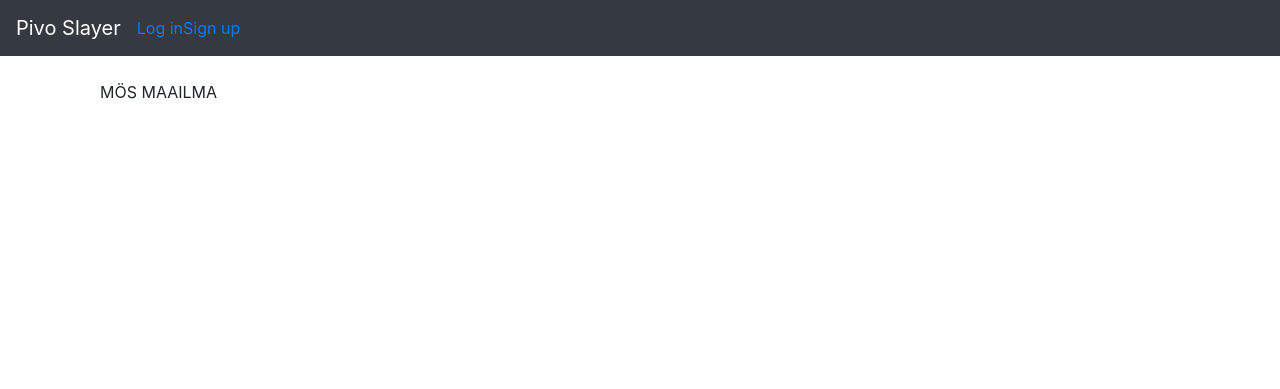
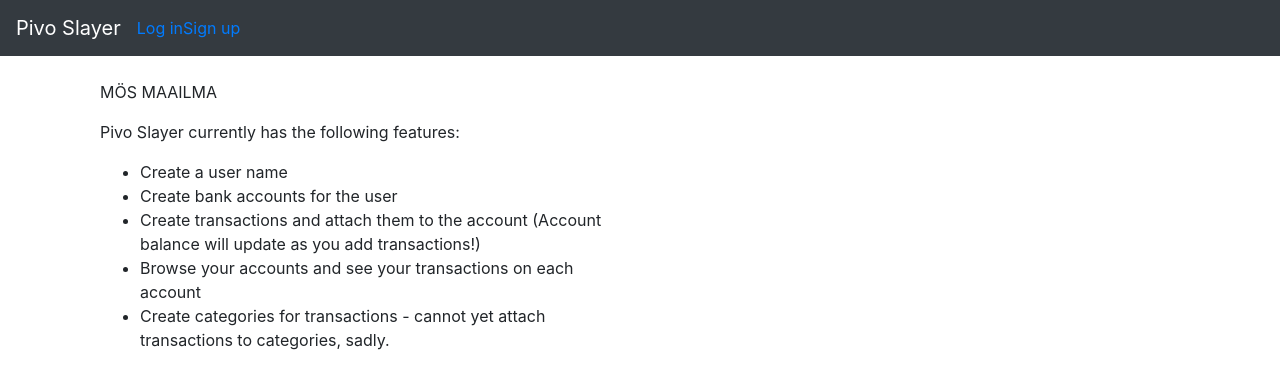
Before and after one commit to joonasviljakainen/account-categories, a Flask app: page / in a window 1280 px wide. Shown: the top 389 px of the page. Run offline with Flask 2, Linux system fonts and the light colour scheme; some libraries are stand-ins or nearby versions.

Commit message:
Added a small welcome text

```diff
--- a/application/templates/index.html
+++ b/application/templates/index.html
@@ -5,5 +5,13 @@
 MÖS MAAILMA
 </p>
 
+<p>Pivo Slayer currently has the following features:</p>
+<ul>
+    <li>Create a user name</li>
+    <li>Create bank accounts for the user</li>
+    <li>Create transactions and attach them to the account (Account balance will update as you add transactions!)</li>
+    <li>Browse your accounts and see your transactions on each account</li>
+    <li>Create categories for transactions - cannot yet attach transactions to categories, sadly.</li>
+</ul>
 
 {% endblock %}
```
Also changed, not shown: application/templates/auth/newuser.html (+9 -9 lines).
